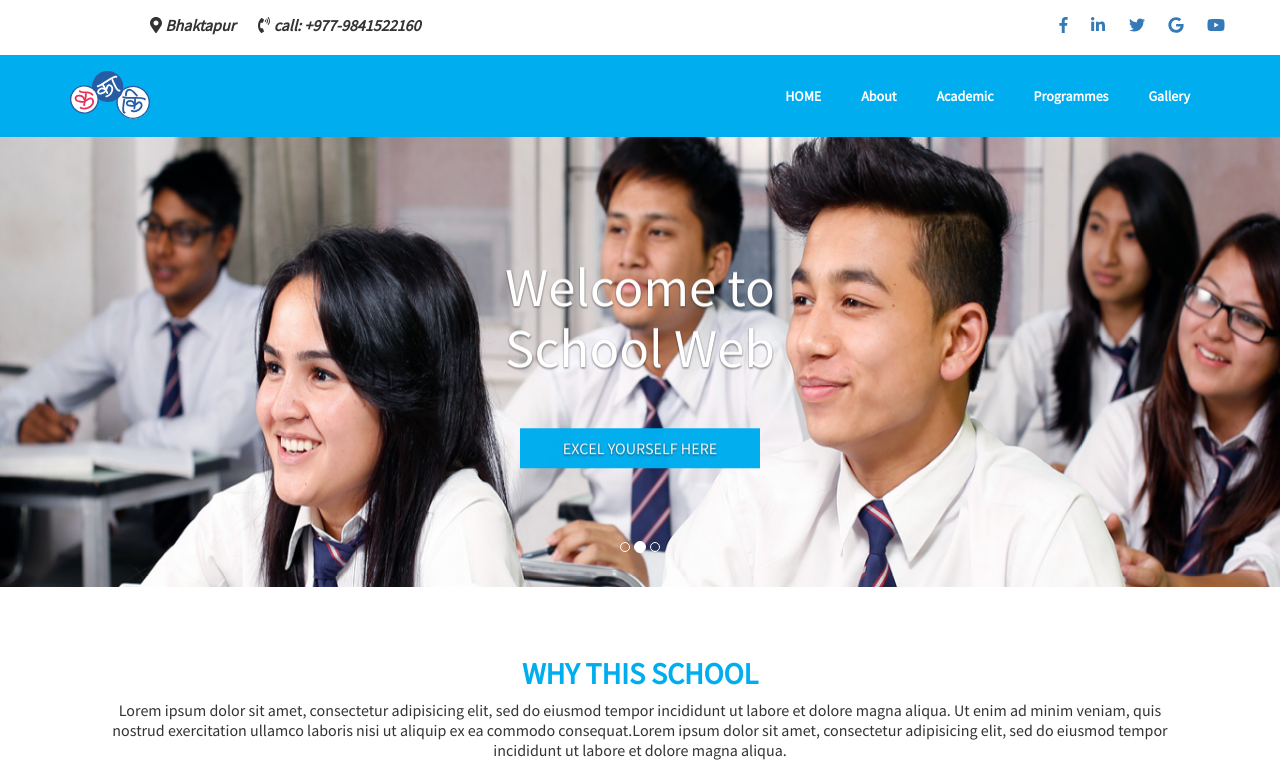
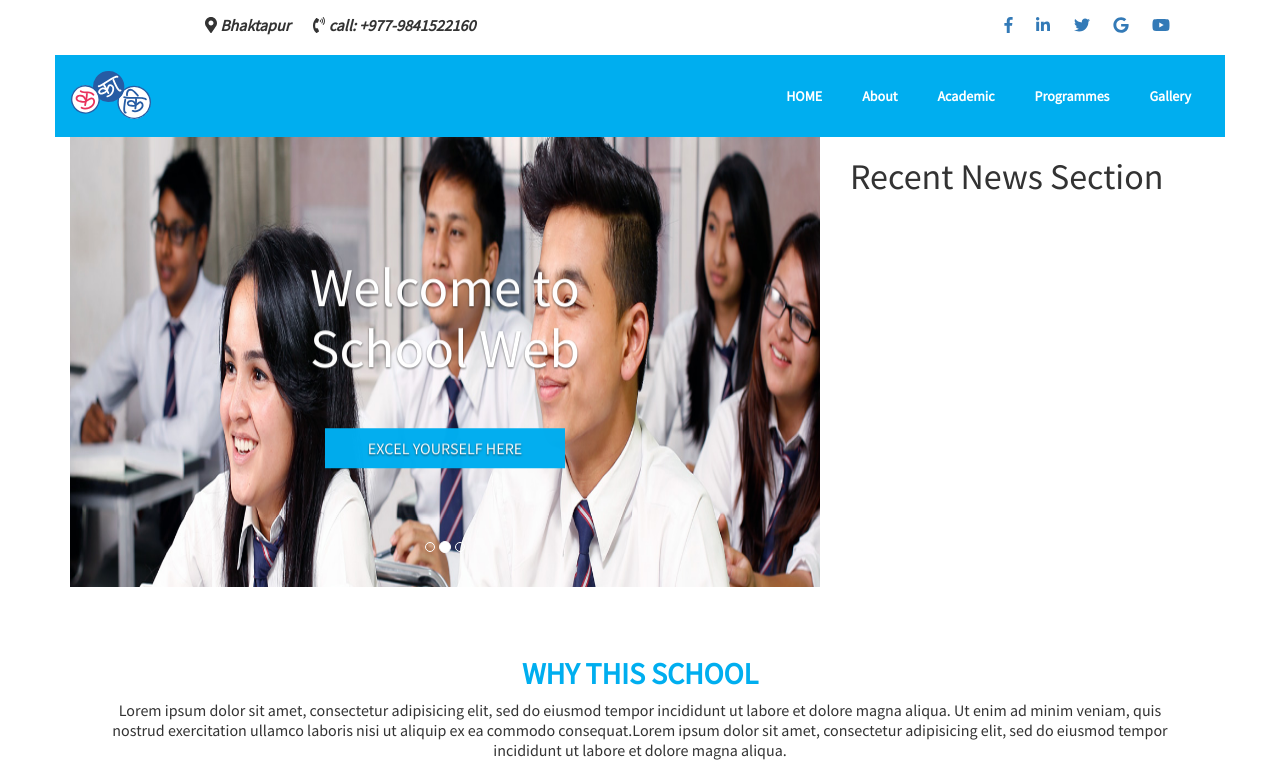
Before and after one commit to angad128/sms, a plain HTML site: page index.html in a window 1280 px wide. Shown: the top 777 px of the page. Drawn offline with nearby package versions, Linux system fonts and the light colour scheme.

Commit message:
Initial Commit

```diff
--- a/index.html
+++ b/index.html
@@ -5,7 +5,7 @@
 	<meta charset="utf-8">
 	<meta http-equiv="X-UA-Compatible" content="IE=edge">
 	<meta name="viewport" content="width=device-width, initial-scale=1">
-	<title>Welcome School Web</title>
+	<title>Pllannepal</title>
   	<!-- Bootstrap -->
 	<link rel="stylesheet" href="css/bootstrap.min.css">
 	<link rel="stylesheet" type="text/css" href="css/owl.carousel.css">
@@ -19,7 +19,7 @@
 
 <body data-spy="scroll" data-target=".navbar" data-offset="50">
 	<div id="container">
-	   <div id="header">
+	   <div id="header" class="container">
 	   		<div style="overflow-x: hidden;">
 				<div class="row head">
 			   		<div class="col-lg-6 col-md-6 col-sm-6 col-xs-12 head-address">
@@ -70,6 +70,9 @@
 			  </div>
 			</nav>
 
+			<div class="container">
+				<div class="row">
+					<div class="col col-sm-6 col-md-8 col-lg-8">
 						<div id="myCarousel" class="carousel slide" data-ride="carousel">
 						    <!-- Indicators -->
 						    <ol class="carousel-indicators">
@@ -101,6 +104,12 @@
 							        <center><h1>Welcome to<br> School Web</h1></center>
 							        <center><p  class="animated bounce">EXCEL YOURSELF HERE</p></center>
 							      </div>
+						      </div>
+						    </div>
+					  	</div>
+					</div>
+					<div class="col-sm-6 col-md-4 col-lg-4">
+						<h1>Recent News Section</h1>
 					</div>
 				</div>
 			</div>
```
Lines whose indentation alone changed are shown as unchanged.
